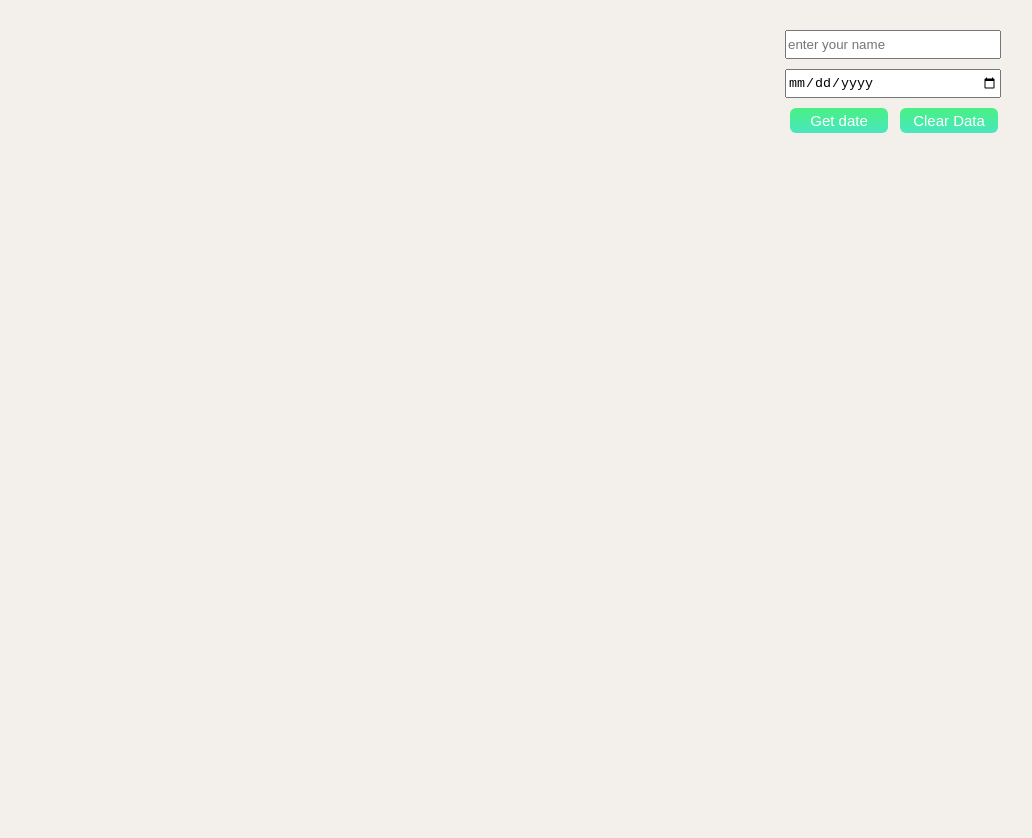
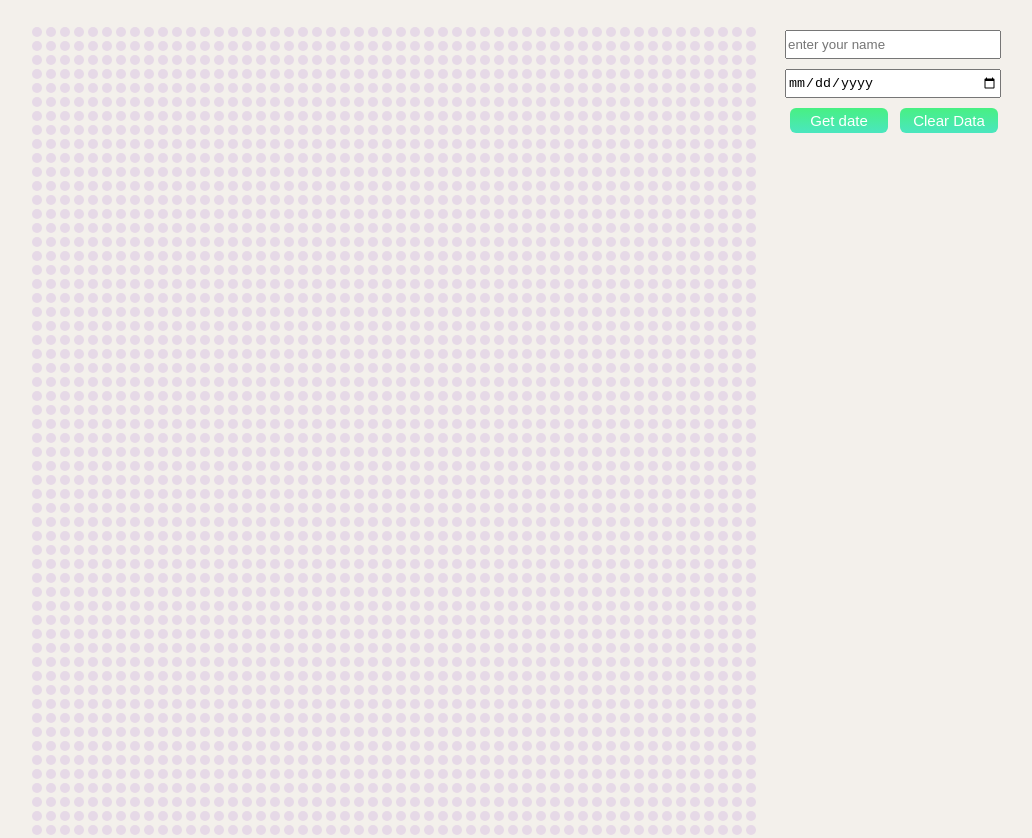
Before and after one commit to bazot/weeksCounter, a plain HTML site: page index.html in a window 1280 px wide. Shown: the top 838 px of the page, without its empty margins (130-1162 px from the left). Before the commit the page ends 800 px from the top, so only its background shows below. Drawn offline with Linux system fonts and the light colour scheme.

Commit message:
Update index.html

```diff
--- a/index.html
+++ b/index.html
@@ -31,6 +31,6 @@
 		<!--weeks field-->
 		<div class="divBox" id="divBox"></div>
 	</div>
-	<script src="scriptDate.js"></script>
+	<script src="script.js"></script>
 </body>
 </html>
```
